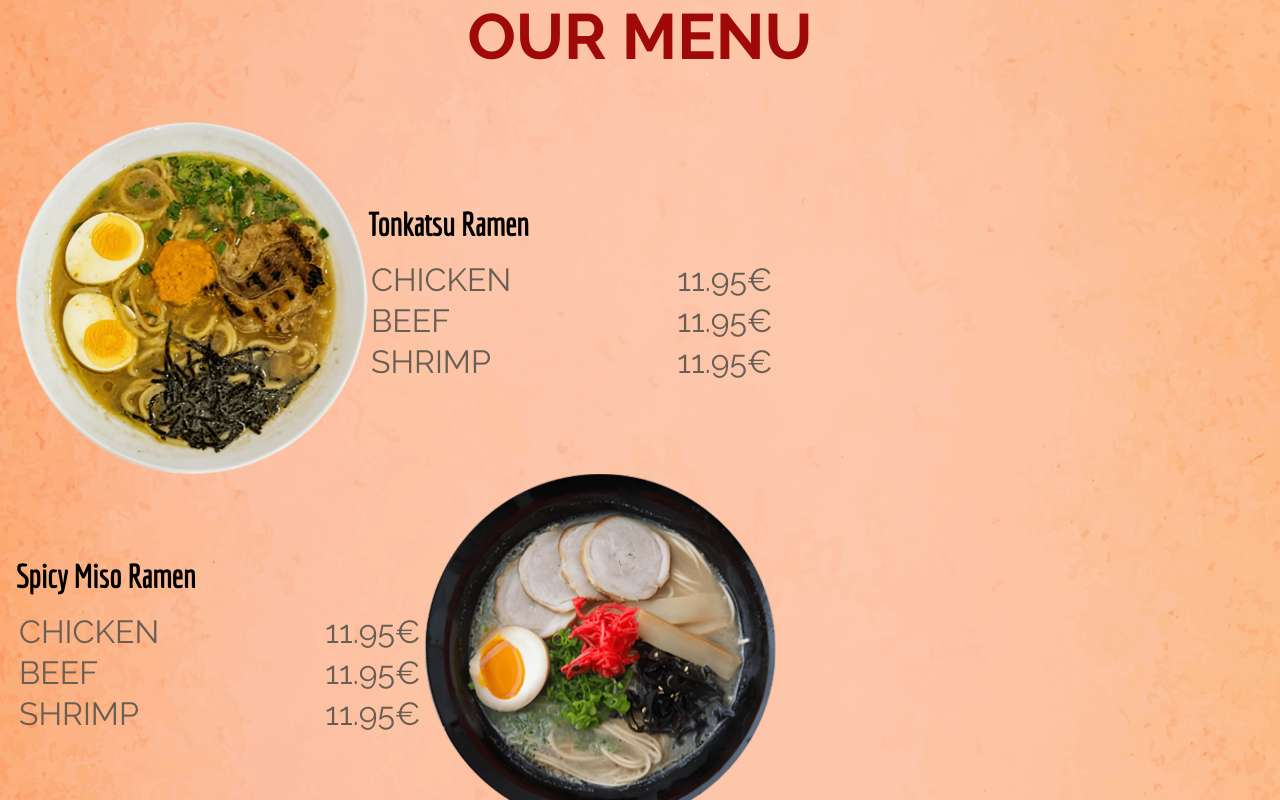
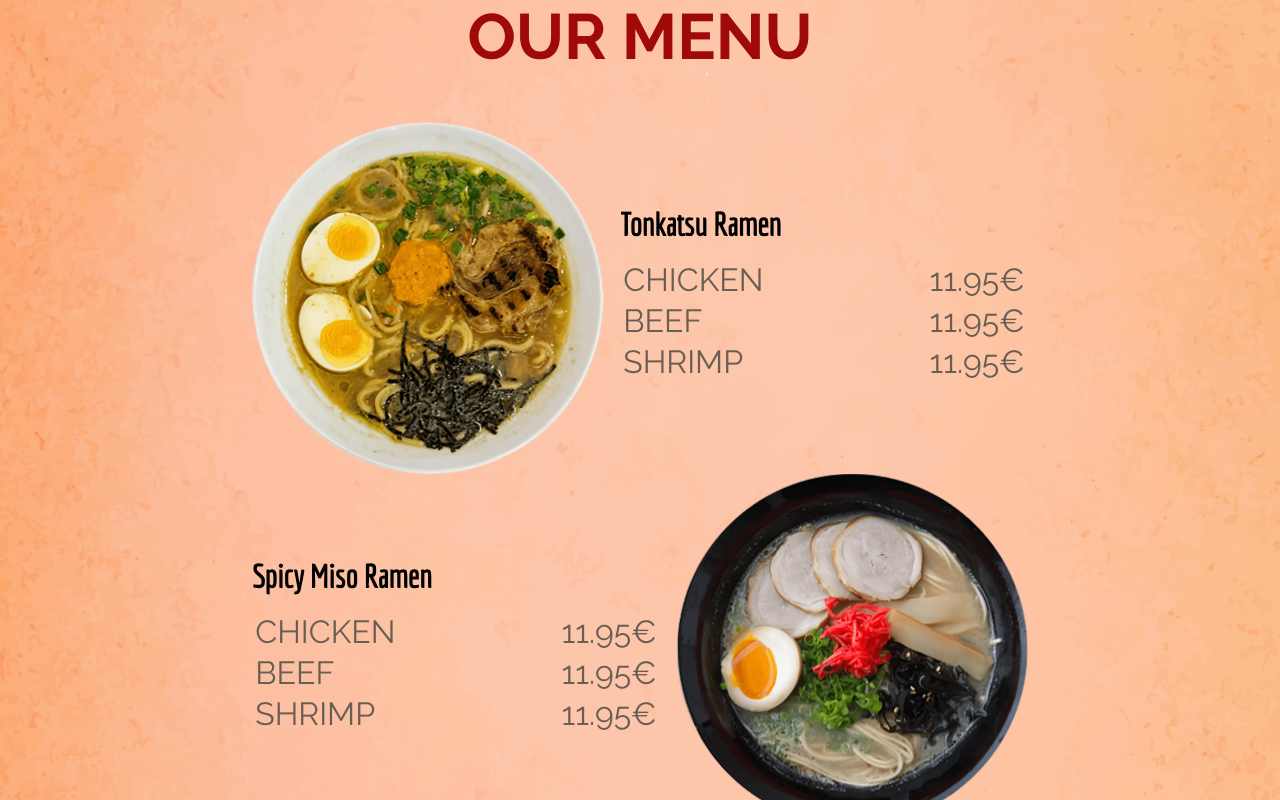
Before and after one commit to Winktory1304/Sakura-Ramen-Angular, an Angular app: page / in a window 1280 px wide. Shown: the part 1360-2160 px from the top of the page. Built offline with nearby package versions, Linux system fonts and the light colour scheme.

Commit message:
align our menu

```diff
--- a/src/app/main-content/our-menu/our-menu.component.scss
+++ b/src/app/main-content/our-menu/our-menu.component.scss
@@ -1,6 +1,9 @@
 * {
     margin: 0;
     box-sizing: border-box;
+
+
+
 }
 
 h2 {
@@ -33,6 +36,8 @@ section {
     .our-menu-dishes {
         display: flex;
         align-items: center;
+        justify-content: center;
+        gap: 16px;
 
 
 
```
